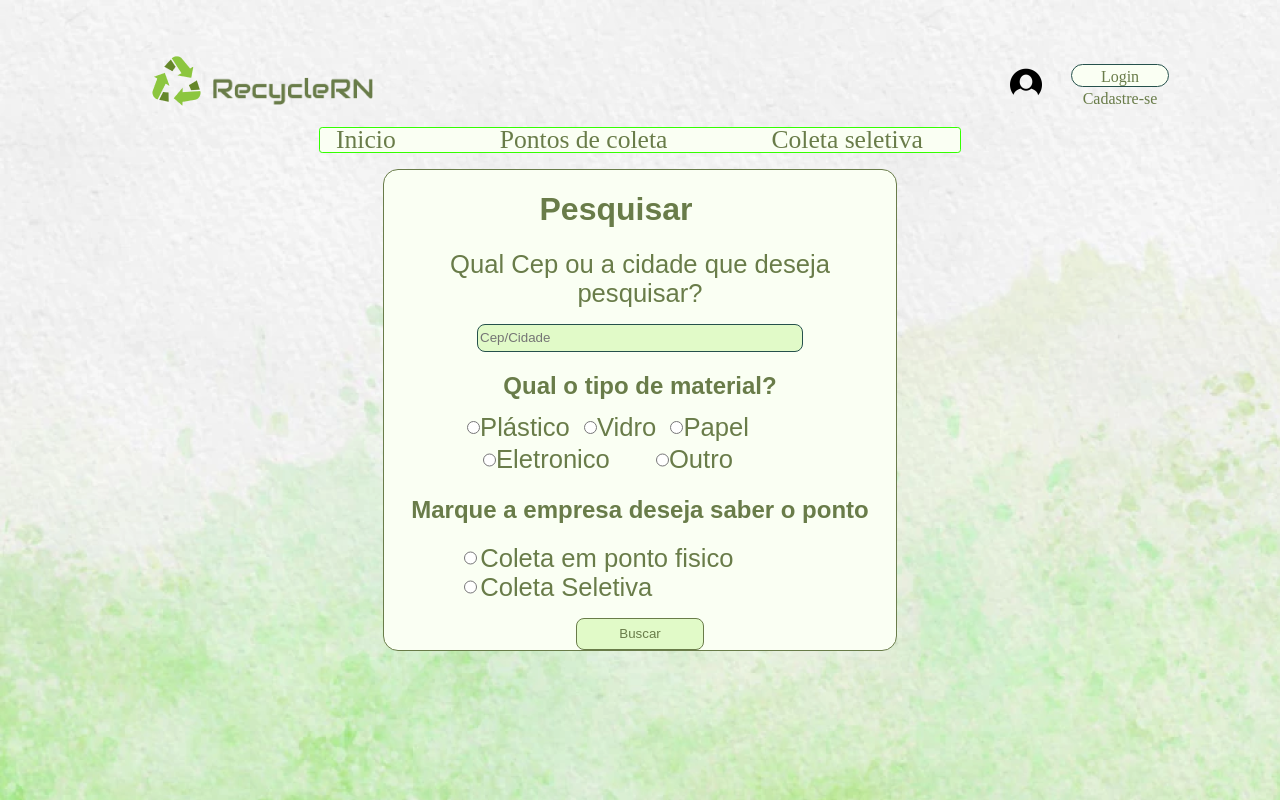
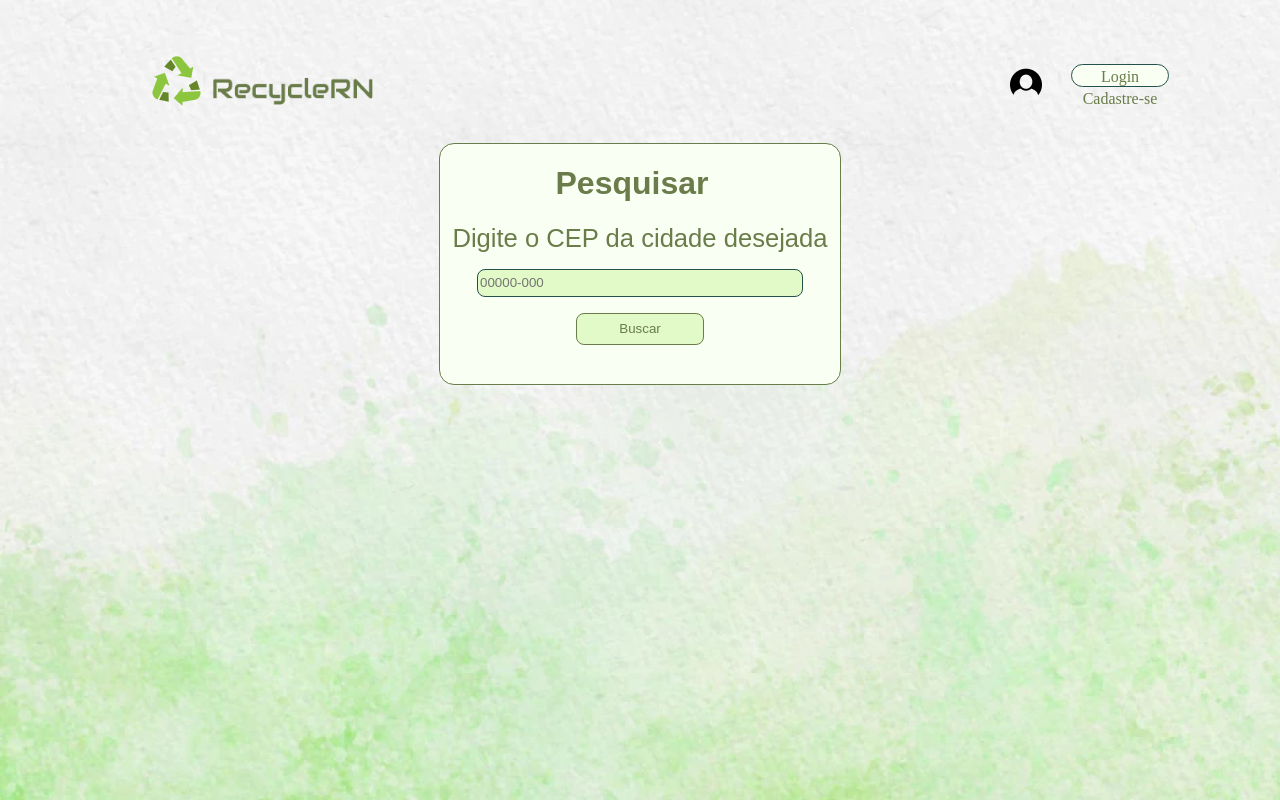
Before and after one commit to AmandaKly/recycle, a React (Create React App) app in the folder Front-end/: page / in a window 1280 px wide. Built offline with nearby package versions, Linux system fonts and the light colour scheme; a web font is replaced by a local one.

Commit message:
mais alterações

```diff
--- /dev/null
+++ b/Front-end/src/components/Cabecalho2.js
@@ -0,0 +1,26 @@
+import { BrowserRouter, Routes, Route, Link } from "react-router-dom";
+import Logo from '../imagens/logo2.png'
+import Imglogin from '../imagens/login.png'
+import lupa from '../imagens/lupa.png'
+import Coleta from '../imagens/imgcoleta.jpg'
+
+
+import imgfundo from '../imagens/imgfundo.png'
+import RecicleRN from '../imagens/RecycleRN.png'
+
+function Cabecalho2(){
+    return(
+        <>
+        <header>
+                <img src={Logo} alt="Logo" className="logosite" />
+                <img src={RecicleRN} alt="Logo" className="RecyclaRN" />
+                <img src={Imglogin} alt="Imagem de login" className="loginsite" />
+                <div className="login" >
+                    <Link to="/Login" id="botaologin" >Login</Link>
+                    <Link to="/Cadastro" className="cadastro">Cadastre-se</Link>
+                </div>
+            </header>
+            </>
+    )
+}
+export default Cabecalho2
--- a/Front-end/src/index.css
+++ b/Front-end/src/index.css
@@ -36,7 +36,7 @@ nav {
 
 h1 {
   font-size: 2rem;
-  margin-right: 3rem;
+  margin-right: 1rem;
 
 }
 
@@ -88,17 +88,17 @@ img {
   background-color:#FAFFF3;
   border:solid 1px;
   border-radius:15px;
-  width:32rem;
+  width:25rem;
   margin: 1rem auto;
   color: #697C49;
   max-width: 32rem;
-  height: 30rem;
+  height: 15rem;
   font-family: 'Amaranth', sans-serif;
 
 
 }
 .cep p{
-  margin: 0 auto;
+  margin:  auto;
 }
 
 .cidade{
--- a/Front-end/src/pages/Cadastro.js
+++ b/Front-end/src/pages/Cadastro.js
@@ -1,4 +1,3 @@
-
 import Cabecalho from "../components/Cabecalho";
 import React from 'react'
 
--- a/Front-end/src/pages/Home.js
+++ b/Front-end/src/pages/Home.js
@@ -1,68 +1,52 @@
 import { BrowserRouter, Routes, Route, Link } from "react-router-dom";
-import Logo from '../imagens/logo2.png'
-import Imglogin from '../imagens/login.png'
-import lupa from '../imagens/lupa.png'
-import Coleta from '../imagens/imgcoleta.jpg'
-import styles from './styles.css'
-import imgfundo from '../imagens/imgfundo.png'
-import RecicleRN from '../imagens/RecycleRN.png'
-import Cabecalho from "../components/Cabecalho";
+import Cabecalho2 from "../components/Cabecalho2";
+import React from 'react'
+import axios from "axios";
+
+
 function Home() {
+    const [cep,setcep]=React.useState('')
+
+    const Home = (e) =>{
+        e.preventDefault()
+        const data = {
+            cep:cep
+        }
+        axios.post( 'http://127.0.0.1:3333/api/pontos/listar/cep',data)//rota que cadastra no server
+         .then((response) =>{
+             console.log('deu certo')
+            return Promise.resolve(response)
+        })
+        //.catch((error)=> {
+        //      return Promise.reject(error)
+        //  })
+        // console.log(data)
+
+    }
+
+
+
     return (
-        <div>
-            <Cabecalho/>
-            <main >
+        <form onSubmit={Home}>
+        <div >
+            <Cabecalho2/>
+            <main>
                 <div id="divBusca">
                     <h1>Pesquisar</h1>
                     <div>
                     <label className="cep">
-                        <p> Qual Cep ou a cidade que deseja pesquisar?</p>
-                    <input type="text" placeholder="Cep/Cidade" className="cidade"/>
+                        <p>Digite o CEP da cidade desejada</p>
+                    <input type="text" placeholder="00000-000" className="cidade" value={cep} onChange={(e) => setcep(e.target.value)} required/>
                     </label>
                     </div>
 
-                    <h2>Qual o tipo de material?</h2>
-                    <div className="dividir">
-                    <label>
-                        <input type="radio" name="plastico" />
-                         <p>Plástico</p>
-                    </label>
-                    <label>
-                        <input type="radio" name="vidro" />
-                         <p>Vidro</p>
-                    </label>
-                    <label>
-                        <input type="radio" name="papel" />
-                         <p>Papel</p>
-                    </label>
-                    <label>
-                        <input type="radio" name="eletronico" />
-                         <p>Eletronico</p>
-                    </label>
-                    <label>
-                        <input type="radio" name="outro" />
-                         <p>Outro</p>
-                    </label>
+                    <button type="submit" id="buscar">Buscar</button>
                     </div>
-                    <h2>Marque a empresa deseja saber o ponto </h2>
-                    <div className="dividir2">
-                    <input type="radio" name="ponto" />
-                    <label>Coleta em ponto fisico</label>
-                    </div>
-                    <div className="dividir2">
-                    <input type="radio" name="ponto" />
-                    <label>Coleta Seletiva</label>
-
-                    </div>
-                    <button type="submit" id="buscar">Buscar</button>
 
 
+                    </main>
                 </div>
-            </main>
-            <footer>
-
-            </footer>
-        </div>
+            </form>
     )
 }
 export default Home
```
